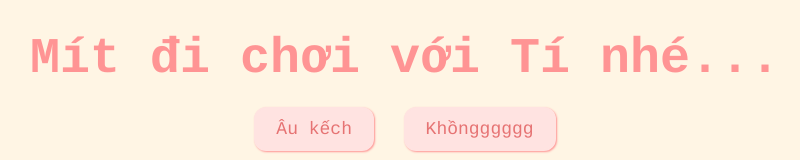
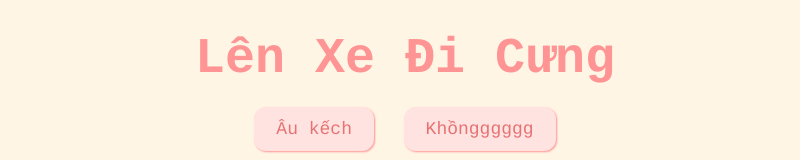
Before and after one commit to xtr-13/lichdate, a plain HTML site: page index.html in a window 1280 px wide. Shown: the top 160 px of the page, without its empty margins (235-1035 px from the left). Drawn offline with Linux system fonts and the light colour scheme.

Commit message:
Update index.html

```diff
--- a/index.html
+++ b/index.html
@@ -6,7 +6,7 @@
   </head>
 <center>
   <body>
-    <div id="valentineQuestion"><b>Mít đi chơi với Tí nhé...</b></div>
+    <div id="valentineQuestion"><b>Lên Xe Đi Cưng</b></div>
     <button class="answerButton" onclick="location.href='ngaydate.html'">
       Âu kếch
     </button>
```
